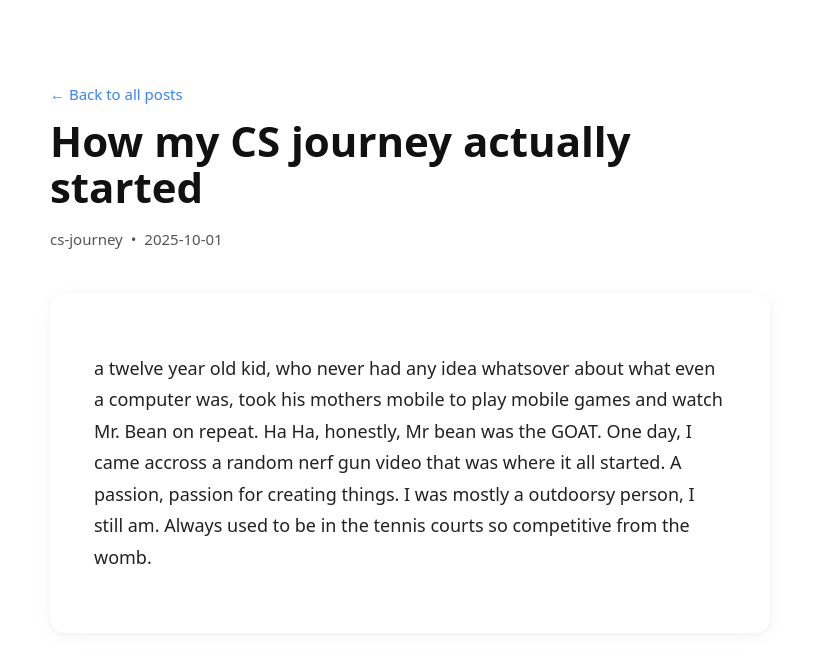
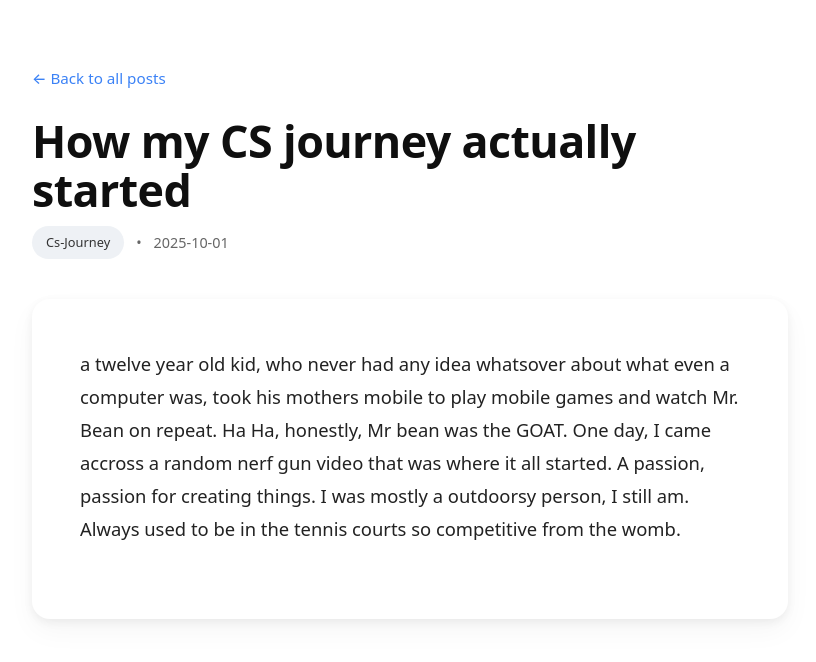
Before and after one commit to Sahil-Basumatary/personal-blog, a React (Vite) app in the folder client/: page /blog/1 in a window 1280 px wide. Shown: the top 662 px of the page, without its empty margins (230-1046 px from the left). Built offline with nearby package versions, Linux system fonts and the light colour scheme.

Commit message:
add progress bar for post reading

```diff
--- a/client/src/components/CategoriesSection.jsx
+++ b/client/src/components/CategoriesSection.jsx
@@ -8,28 +8,28 @@ function CategoriesSection() {
 
       <div className="cards">
         <div className="card">
-          <Link to="/cs-journey" className="category-card">
+          <Link to="/blog?category=cs-journey" className="category-card">
             <img src="/icons/coding.svg" alt="CS Journey" />
           </Link>
           <p className="card-text">My CS Journey</p>
         </div>
 
         <div className="card">
-          <Link to="/life-in-london" className="category-card">
+          <Link to="/blog?category=life-in-london" className="category-card">
             <img src="/icons/londontube.svg" alt="Life in London" />
           </Link>
           <p className="card-text">Life in London from a coder's perspective</p>
         </div>
 
         <div className="card">
-          <Link to="/motivation" className="category-card">
+          <Link to="/blog?category=motivation" className="category-card">
             <img src="/icons/personallife.svg" alt="Motivation" />
           </Link>
           <p className="card-text">A personal touch, inspiration and motivation</p>
         </div>
 
         <div className="card">
-          <Link to="/tools" className="category-card">
+          <Link to="/blog?category=tools" className="category-card">
             <img src="/icons/programming-tools.svg" alt="Tools" />
           </Link>
           <p className="card-text">Useful tools and resources for coders and students</p>
--- a/client/src/components/HeroSection.jsx
+++ b/client/src/components/HeroSection.jsx
@@ -10,6 +10,7 @@ function HeroSection() {
         <h1 className="logo">Sahil's Blog</h1>
 
         <div className="nav-links desktop-nav">
+          <a href="/blog">Blog</a>
           <a href="#" className="nav-item">About</a>
           <a
             href="https://www.linkedin.com/in/sahil-basumatary/"
@@ -50,7 +51,9 @@ function HeroSection() {
             experiences, unique catches and just learn what I have learned!
           </p>
 
-          <button className="hero-btn">Start Reading</button>
+          <button className="hero-btn" onClick={() => window.location.href="/blog"}>
+            Start Reading
+          </button>
         </div>
 
         <div className="hero-image">
--- /dev/null
+++ b/client/src/components/ReadingProgressBar.jsx
@@ -0,0 +1,34 @@
+import { useState, useEffect } from "react";
+
+function ReadingProgressBar() {
+  const [progress, setProgress] = useState(0);
+
+  useEffect(() => {
+    const handleScroll = () => {
+      const scrollTop = window.scrollY;
+      const docHeight = document.documentElement.scrollHeight - window.innerHeight;
+
+      if (docHeight <= 0) {
+        setProgress(0);
+        return;
+      }
+
+      const scrolled = (scrollTop / docHeight) * 100;
+      setProgress(scrolled);
+    };
+
+    handleScroll();
+    window.addEventListener("scroll", handleScroll);
+
+    return () => window.removeEventListener("scroll", handleScroll);
+  }, []);
+
+  return (
+    <div
+      className="reading-progress"
+      style={{ width: `${progress}%` }}
+    />
+  );
+}
+
+export default ReadingProgressBar;
--- a/client/src/pages/LifeInLondon.jsx
+++ /dev/null
@@ -1,10 +0,0 @@
-function LifeInLondon() {
-  return (
-    <div style={{ padding: "2rem" }}>
-      <h1>Life in London</h1>
-      <p>cute recommendations comming soon...</p>
-    </div>
-  );
-}
-
-export default LifeInLondon;
--- a/client/src/pages/Motivation.jsx
+++ /dev/null
@@ -1,10 +0,0 @@
-function Motivation() {
-  return (
-    <div style={{ padding: "2rem" }}>
-      <h1>Motivation & Inspiration</h1>
-      <p>Inspirational quotes coming soon...</p>
-    </div>
-  );
-}
-
-export default Motivation;
--- a/client/src/pages/MyCSJourney.jsx
+++ /dev/null
@@ -1,10 +0,0 @@
-function MyCSJourney() {
-  return (
-    <div style={{ padding: "2rem" }}>
-      <h1>My Computer science journey</h1>
-      <p>Posts coming soon...</p>
-    </div>
-  );
-}
-
-export default MyCSJourney;
--- a/client/src/pages/SingleBlogPage.css
+++ b/client/src/pages/SingleBlogPage.css
@@ -1,55 +1,102 @@
+.reading-progress {
+  position: fixed;
+  top: 0;
+  left: 0;
+  height: 4px;
+  background: linear-gradient(90deg, #3b82f6, #60a5fa);
+  z-index: 9999;
+  transition: width 0.15s ease, opacity 0.3s ease;
+  backdrop-filter: blur(2px);
+  border-radius: 0 2px 2px 0;
+}
+
 .single-container {
-  max-width: 760px;
-  margin: 80px auto;
-  padding: 0 20px;
+  max-width: 820px;
+  margin: 0 auto;
+  padding: 4rem 2rem;
+  font-family: system-ui, -apple-system, BlinkMacSystemFont, "Inter", sans-serif;
   line-height: 1.75;
+  color: #111;
 }
 
 .back-link {
+  display: inline-block;
+  margin-bottom: 1.5rem;
+  font-size: 0.95rem;
   color: #3b82f6;
   text-decoration: none;
-  font-size: 15px;
 }
-
 .back-link:hover {
   text-decoration: underline;
 }
 
 .single-header {
-  margin-bottom: 40px;
+  margin-bottom: 2rem;
 }
 
 .single-title {
-  font-size: 42px;
+  font-size: 2.8rem;
   font-weight: 700;
-  margin: 10px 0 16px;
-  color: #111;
+  margin-bottom: 0.75rem;
+  letter-spacing: -0.6px;
+  color: #0f0f0f;
 }
 
 .single-meta {
   display: flex;
-  gap: 8px;
-  font-size: 15px;
-  color: #555;
+  align-items: center;
+  gap: 12px;
+  font-size: 0.9rem;
+  color: #666;
+  margin-bottom: 2.5rem;
+}
+.single-meta span {
+  display: flex;
+  align-items: center;
 }
 
-.single-content p {
-  margin: 20px 0;
-  font-size: 18px;
-  color: #222;
+.single-meta span:first-child {
+  background: #eef1f5;
+  padding: 5px 14px;
+  border-radius: 999px;
+  color: #333;
+  font-weight: 500;
+  text-transform: capitalize;
+  font-size: 0.8rem;
 }
 
 .single-content {
   background: #ffffff;
-  padding: 40px 44px;
-  border-radius: 14px;
+  padding: 3rem;
+  border-radius: 18px;
   box-shadow:
-    0 4px 20px rgba(0,0,0,0.04),
-    0 1px 4px rgba(0,0,0,0.04);
+    0 3px 10px rgba(0, 0, 0, 0.06),
+    0 12px 28px rgba(0, 0, 0, 0.04);
+  line-height: 1.8;
+  font-size: 1.15rem;
+  color: #222;
+}
+
+.single-content p {
+  margin-bottom: 1.6rem;
+}
+
+.single-content {
+  margin-top: 2rem;
+}
+
+.single-container::after {
+  content: "";
+  display: block;
+  width: 100%;
+  height: 1px;
+  background: #e6e6e6;
+  margin-top: 4rem;
 }
 
 .not-found {
   text-align: center;
   padding: 100px;
   font-size: 24px;
+  color: #444;
 }
--- a/client/src/pages/SingleBlogPage.jsx
+++ b/client/src/pages/SingleBlogPage.jsx
@@ -1,5 +1,6 @@
 import { useParams } from "react-router-dom";
 import posts from "../data/posts";
+import ReadingProgressBar from "../components/ReadingProgressBar";
 import "./SingleBlogPage.css";
 
 function SingleBlogPage() {
@@ -12,8 +13,12 @@ function SingleBlogPage() {
 
   return (
     <div className="single-container">
+      <ReadingProgressBar />
+
       <div className="single-header">
-        <a href="/blog" className="back-link">← Back to all posts</a>
+        <a href="/blog" className="back-link">
+          ← Back to all posts
+        </a>
         <h1 className="single-title">{post.title}</h1>
 
         <div className="single-meta">
--- a/client/src/pages/ToolsResources.jsx
+++ /dev/null
@@ -1,10 +0,0 @@
-function ToolsResources() {
-  return (
-    <div style={{ padding: "2rem" }}>
-      <h1>Tools & Resources</h1>
-      <p>A curated list of tools I use in my journey — coming soon...</p>
-    </div>
-  );
-}
-
-export default ToolsResources;
```
